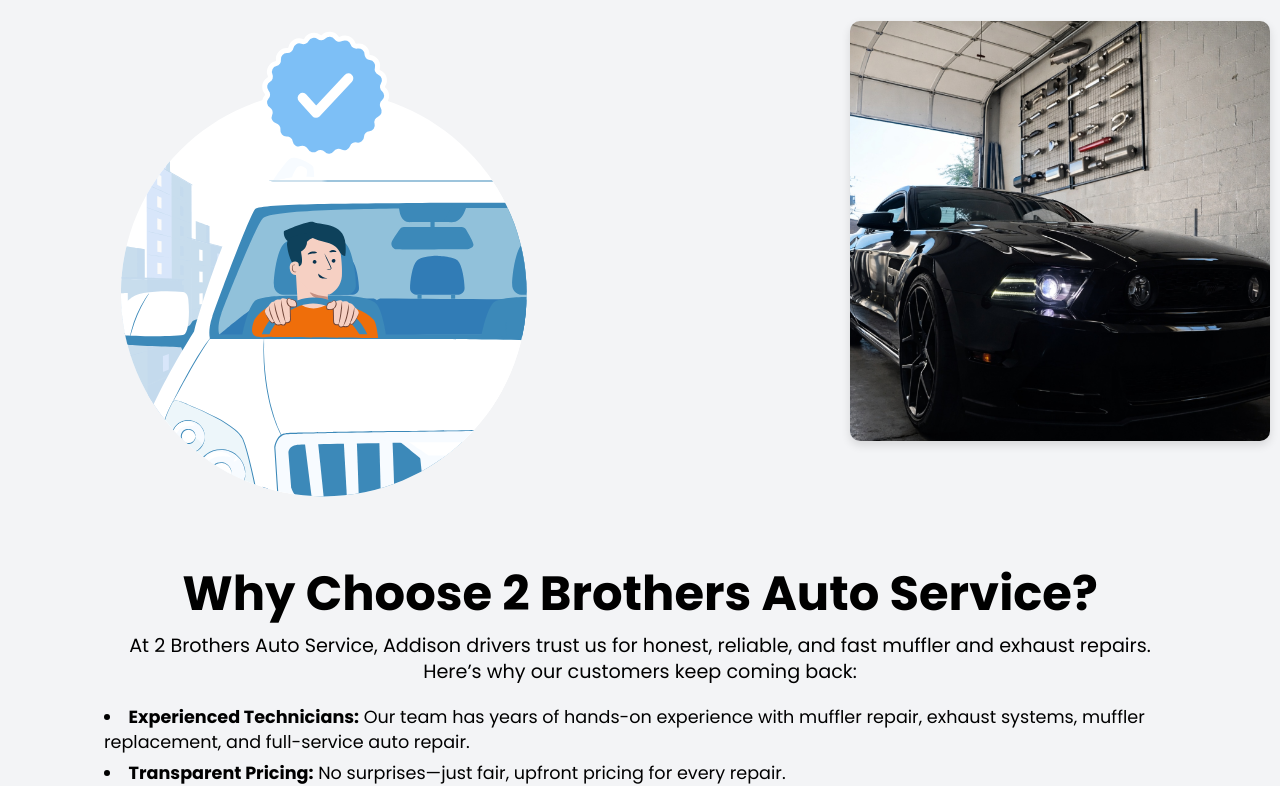
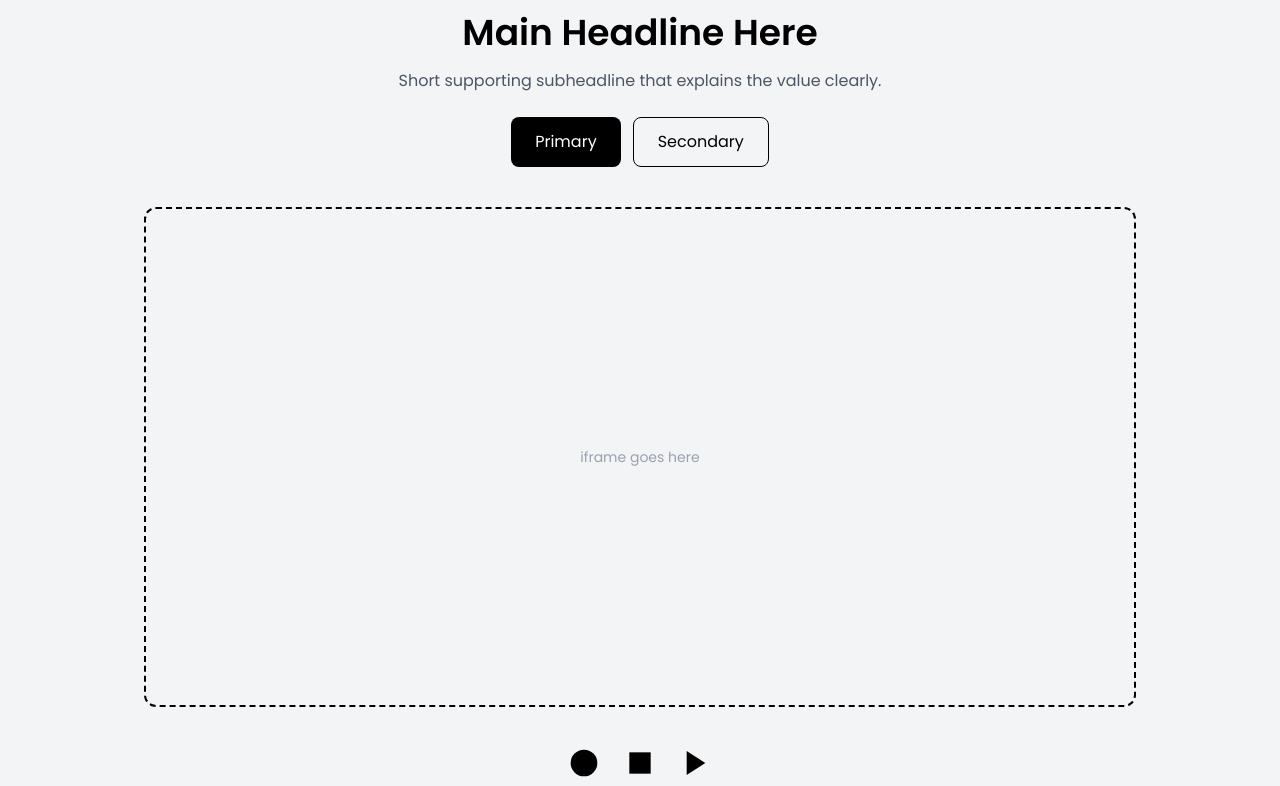
Before and after one commit to oscpaul/a-b, a Next.js app: page / in a window 1280 px wide. Shown: the part 779-1565 px from the top of the page. Built offline with nearby package versions, Linux system fonts and the light colour scheme.

Commit message:
Update Hero.jsx

```diff
--- a/components/Hero.jsx
+++ b/components/Hero.jsx
@@ -1,23 +1,58 @@
-import Section from "./Section"
-import Container from "./Container"
-import Reveal from "./Reveal"
-import Carousel from "./Carousel"
+export default function MediaSection() {
+  return (
+    <section className="w-full py-16">
+      <div className="max-w-5xl mx-auto px-4 flex flex-col items-center text-center">
 
-export default function Hero(){
+        {/* Top Content */}
+        <h2 className="text-3xl md:text-4xl font-semibold mb-4">
+          Main Headline Here
+        </h2>
 
-  return(
+        <p className="text-gray-600 max-w-xl mb-6">
+          Short supporting subheadline that explains the value clearly.
+        </p>
 
+        <div className="flex flex-col sm:flex-row gap-3 mb-10">
+          <button className="px-6 py-3 bg-black text-white rounded-lg">
+            Primary
+          </button>
+          <button className="px-6 py-3 border rounded-lg">
+            Secondary
+          </button>
+        </div>
 
+        {/* Iframe Placeholder */}
+        <div className="w-full h-[300px] sm:h-[400px] md:h-[500px] border-2 border-dashed rounded-xl flex items-center justify-center mb-10">
+          <span className="text-gray-400 text-sm">iframe goes here</span>
+        </div>
 
-   <div className="w-full">
-       <Carousel/>
-    </div>
+        {/* SVG Links */}
+        <div className="flex gap-6 mb-10">
+          <a href="#" className="w-8 h-8">
+            <svg viewBox="0 0 24 24" fill="currentColor" className="w-full h-full">
+              <circle cx="12" cy="12" r="10" />
+            </svg>
+          </a>
 
+          <a href="#" className="w-8 h-8">
+            <svg viewBox="0 0 24 24" fill="currentColor" className="w-full h-full">
+              <rect x="4" y="4" width="16" height="16" />
+            </svg>
+          </a>
 
+          <a href="#" className="w-8 h-8">
+            <svg viewBox="0 0 24 24" fill="currentColor" className="w-full h-full">
+              <polygon points="5,3 19,12 5,21" />
+            </svg>
+          </a>
+        </div>
 
+        {/* Bottom Headline */}
+        <h3 className="text-2xl md:text-3xl font-semibold">
+          Secondary Headline Below
+        </h3>
 
-
-
-
-  )
+      </div>
+    </section>
+  );
 }
```
